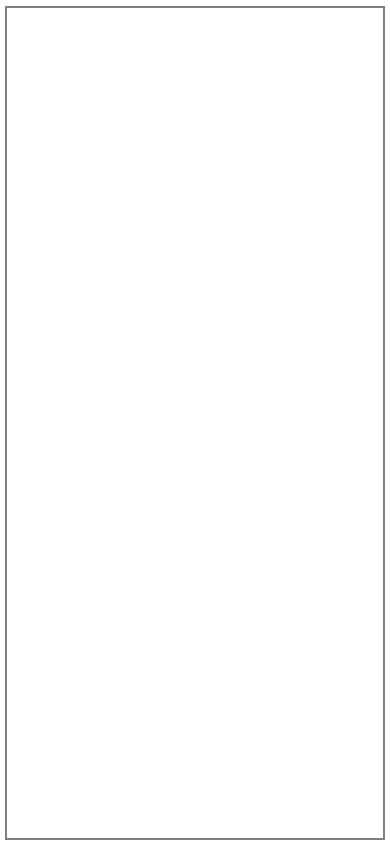
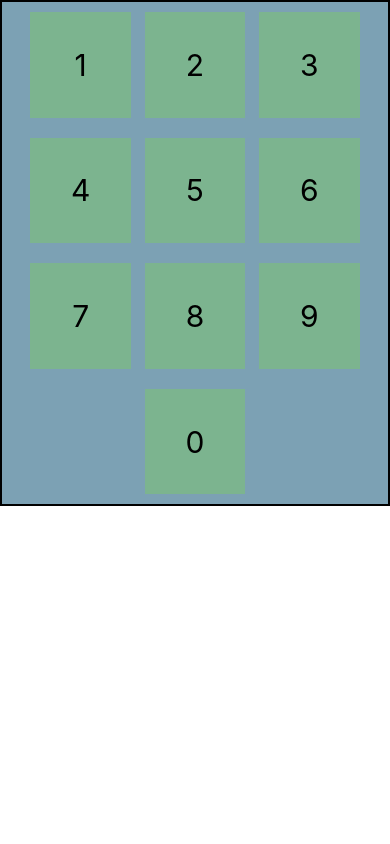
Before and after one commit to Gdempc/test003, a React Native app: screen / in a window 390 px wide. Built offline with nearby package versions, Linux system fonts and the light colour scheme.

Commit message:
buttons added

```diff
--- a/App.js
+++ b/App.js
@@ -1,28 +1,63 @@
-import React from 'react';
-import { StyleSheet, Button, View, SafeAreaView, Text, Alert, Dimensions } from 'react-native';
-const App = () => (
-    <View style={styles.container1}>
-    <View style={styles.button}
-      Button
-      title="1"
-      onPress={() => Alert.alert('Simple Button pressed')} />
-    </View>
-);
+import { StyleSheet, View, Text, TouchableOpacity } from "react-native";
+
+export default function App() {
+  return (
+    <>
+      <View style={styles.container}>
+        <TouchableOpacity style={styles.square} >
+          <Text style={styles.text}>1</Text>
+        </TouchableOpacity>
+        <TouchableOpacity style={styles.square} >
+          <Text style={styles.text}>2</Text>
+        </TouchableOpacity>
+        <TouchableOpacity style={styles.square} >
+          <Text style={styles.text}>3</Text>
+        </TouchableOpacity>
+        <TouchableOpacity style={styles.square} >
+          <Text style={styles.text}>4</Text>
+        </TouchableOpacity>
+        <TouchableOpacity style={styles.square} >
+          <Text style={styles.text}>5</Text>
+        </TouchableOpacity>
+        <TouchableOpacity style={styles.square} >
+          <Text style={styles.text}>6</Text>
+        </TouchableOpacity>
+        <TouchableOpacity style={styles.square} >
+          <Text style={styles.text}>7</Text>
+        </TouchableOpacity><TouchableOpacity style={styles.square} >
+          <Text style={styles.text}>8</Text>
+        </TouchableOpacity>
+        <TouchableOpacity style={styles.square} >
+          <Text style={styles.text}>9</Text>
+        </TouchableOpacity>
+        <TouchableOpacity style={styles.square} >
+          <Text style={styles.text}>0</Text>
+        </TouchableOpacity>
+      </View>
+    </>
+  );
+}
 
 const styles = StyleSheet.create({
-  container1: {
-    flex: 1,
-    margin: 5,
-    flexDirection: 'row',
-    justifyContent: 'center',
-    borderColor: 'gray',
+  container: {
+    backgroundColor: "#7CA1B4",
+    flexWrap: "wrap",
+    alignItems: "center", // ignore this - we'll come back to it
+    justifyContent: "center", // ignore this - we'll come back to it
+    flexDirection: "row",
+    borderColor: "black",
     borderWidth: 2,
-    top: 1,
+    height: "60%",
   },
-  button: {
-    flex: 1,
-    width: 100,
+  square: {
+    backgroundColor: "#7cb48f",
+    width: "26%",
+    height: "21%",
+    margin: 7,
+    justifyContent: "center",
+    alignItems: "center",
+  },
+  text:{
+    fontSize: 30,
   }
 });
-
-export default App;
```
